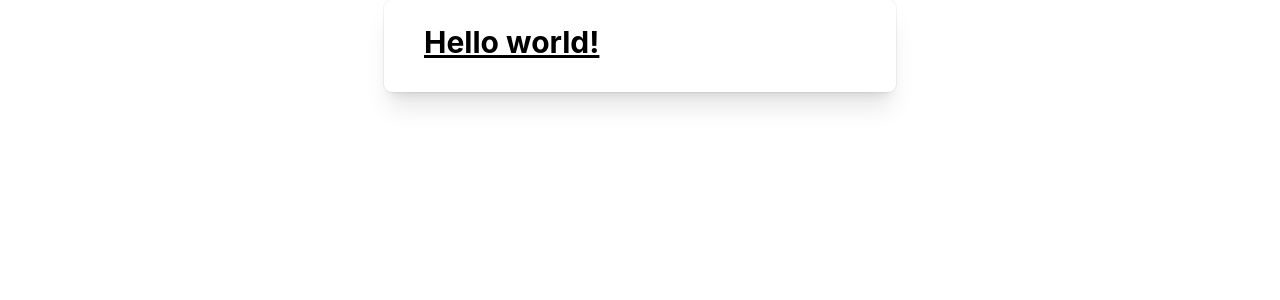
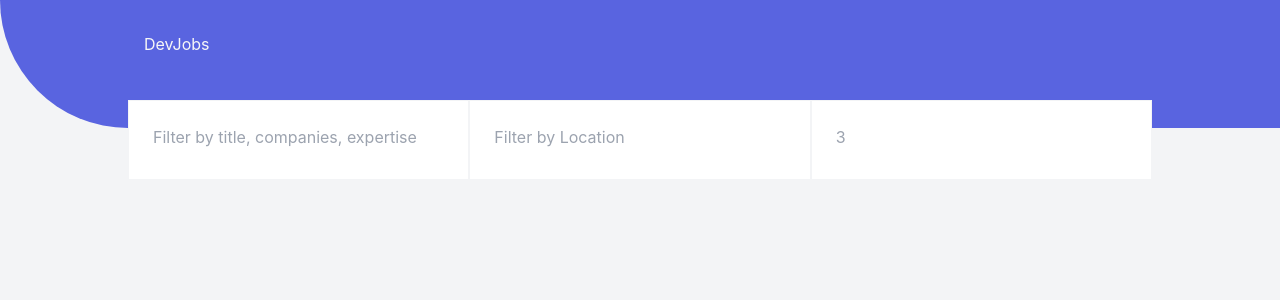
Before and after one commit to StephenFinegan21/devjobs, a React (Create React App) app: page / in a window 1280 px wide. Shown: the top 300 px of the page. Built offline with nearby package versions, Linux system fonts and the light colour scheme.

Commit message:
Nav bar and search filter styling

```diff
--- a/src/App.js
+++ b/src/App.js
@@ -1,13 +1,20 @@
 import logo from './logo.svg';
 import './App.css';
+import Nav from './Components/Nav';
+import Filter from './Components/Filter';
 
 function App() {
   return (
-    <div className="relative px-6 pt-6 pb-8 bg-white shadow-xl ring-1 ring-gray-900/5 sm:max-w-lg sm:mx-auto sm:rounded-lg sm:px-10">
-      <h1 className="text-3xl font-bold underline ">
-      Hello world!
-    </h1>
+    <>
+    <div className=" bg-gray-100 w-full h-screen">
+       <Nav />
+        <Filter />
+
+
     </div>
+
+
+    </>
   );
 }
 
--- /dev/null
+++ b/src/Components/Filter.js
@@ -0,0 +1,19 @@
+import React from 'react'
+
+const Filter = () => {
+    return (
+        <div class="w-4/5 mx-auto h-20 bg-white relative -translate-y-7	grid grid-cols-3">
+            <div class="w-full border border-gray-100 p-6">
+                <p class='text-gray-400'>Filter by title, companies, expertise</p>
+            </div>
+            <div class="w-full border border-gray-100 p-6" >
+                <p class='text-gray-400'>Filter by Location</p>
+            </div>
+            <div class="w-full border border-gray-100 p-6">
+                <p class='text-gray-400'>3</p>
+            </div>
+        </div>
+    )
+}
+
+export default Filter
--- /dev/null
+++ b/src/Components/Nav.js
@@ -0,0 +1,13 @@
+import React from 'react'
+
+const Nav = () => {
+    return (
+        <div class="bg-purple max-w-full mx-auto h-32 rounded-bl-full ">
+            <div class="w-4/5 mx-auto h-20">
+                <h2 class="pl-4 pt-8 text-offWhite">DevJobs</h2>
+            </div>
+
+        </div>
+    )
+}
+export default Nav
--- a/tailwind.config.js
+++ b/tailwind.config.js
@@ -3,7 +3,12 @@ module.exports = {
     "./src/**/*.{js,jsx,ts,tsx}",
   ],
   theme: {
-    extend: {},
+    extend: {
+      colors: {
+        purple: '#5964E0',
+        offWhite: '#F7F7F7'
+      },
+    },
   },
   plugins: [],
 }
```
